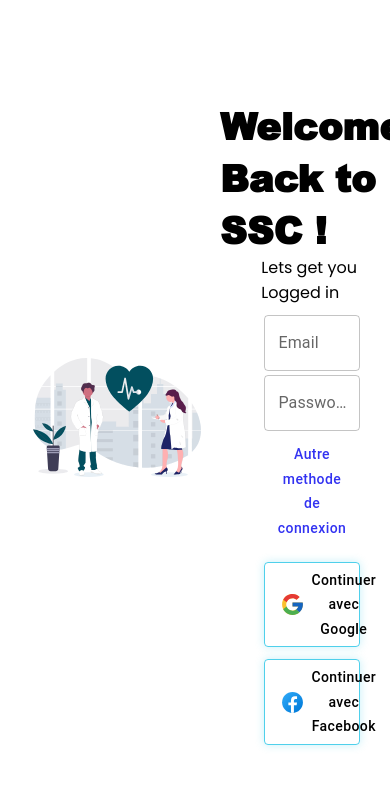
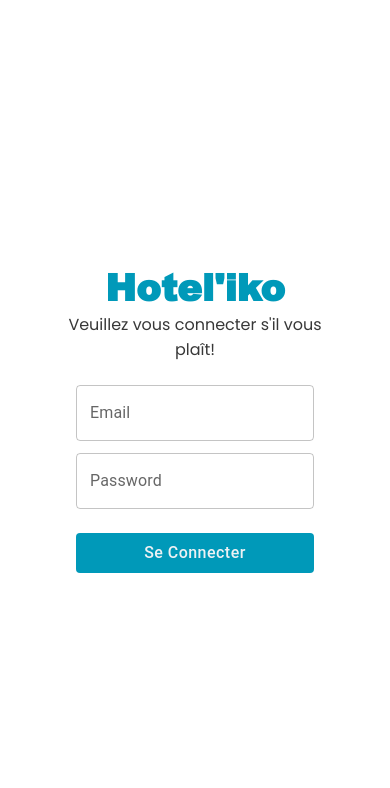
Before and after one commit to RaMiAnderson/Hopitaliko-V-Web, a React (Vite) app in the folder client/: page /auth in a window 390 px wide. Shown: the top 788 px of the page. Built offline with nearby package versions, Linux system fonts and the light colour scheme.

Commit message:
Login Page responsive à 70%

```diff
--- a/client/src/App.css
+++ b/client/src/App.css
@@ -14,3 +14,14 @@
   outline: none;
   box-sizing: border-box;
 }
+
+:root {
+  --noirbe : rgb(56, 56, 56);
+  --white : #edf1f4;
+  --whiteBe : rgb(248, 247, 247);
+  --blueThem : #0099B9;
+  --blueThemClaire : #00b3d6;
+  --blueThemDur : #024F5F;
+  --grayTransp : #3f3d551a;
+  --orange : #ff6161;
+}
--- a/client/src/main.jsx
+++ b/client/src/main.jsx
@@ -2,8 +2,27 @@ import { StrictMode } from 'react'
 import { createRoot } from 'react-dom/client'
 import App from './App.jsx'
 
+//route ImportDep
+import {createBrowserRouter, RouterProvider, Route, Navigate} from 'react-router-dom';
+
+
+
+//Routes
+const route = createBrowserRouter([
+  {
+    path: "/auth",
+    element : < App/>
+  },
+  {
+    path: "/",
+    element : < Navigate to="/auth" replace/>
+  }
+]);
+
+
+
 createRoot(document.getElementById('root')).render(
   <StrictMode>
-    <App />
+    < RouterProvider router={route}/>
   </StrictMode>,
 )
--- a/client/src/pages/Login/Login.css
+++ b/client/src/pages/Login/Login.css
@@ -16,14 +16,7 @@
     justify-content: center;
     align-items: center;
 }
-.loginParent .cover p{
-    font-weight: bolder;
-    position: absolute;
-    top: 25px;
-    left: 130px;
-    color: var(--orange);
-    font-size: 140px;
-}
+
 .loginParent .cover img{
     width: 72%;
     margin-top: -4%;
@@ -48,6 +41,12 @@
 .loginParent .sectionForm .salutation h2{
     font-family: arialBlack;
     font-size: 37px;
+}
+.loginParent .sectionForm .salutation p{
+    text-align: center;
+}
+.loginParent .sectionForm .TitleLogin{
+    color: var(--blueThem);
 }
 .loginParent .sectionForm .salutation{
     color: var(--noirbe);
@@ -103,3 +102,26 @@
     align-items: center;
     justify-content: space-evenly;
 }
+
+@media screen and (max-width : 1024px) {
+    .loginParent {
+        justify-content: center;
+    }
+
+    .loginParent .cover{
+        display: none;
+    }
+
+    .loginParent .sectionForm{
+        width: 80%;
+        display: flex;
+        justify-content: center;
+        align-items: center;
+        flex-direction: column;
+    }
+}
+@media screen and (max-width : 860px) {
+    .loginParent .sectionForm{
+        width: 100%;
+    }
+}
--- a/client/src/pages/Login/LoginUser.jsx
+++ b/client/src/pages/Login/LoginUser.jsx
@@ -1,12 +1,9 @@
-import React from 'react'
+import React, {useState,useEffect} from 'react'
 import LoginCover from "../../assets/cover/bg.svg"
 
 //component
 import { TextField, Button } from '@mui/material'
 
-//ico
-import GoogleIcon from '../../assets/ico/icons8-google.svg'
-import FacebookIcon from '../../assets/ico/icons8-facebook.svg'
 //style
 import "./Login.css"
 
@@ -23,14 +20,13 @@ let LoginUser = ()=> {
         <section className='sectionForm'>
 
           <div className='salutation'>
-            <h2>Welcome Back to SSC !</h2>
-            <p>Lets get you Logged in</p>
+            <h2 className='TitleLogin'>Hotel'iko</h2>
+            <p>Veuillez vous connecter s'il vous plaît!</p>
           </div>
 
           <div className='divForm'>
             <form action="#">
               <TextField
-
                 id='outlined-required'
                 label="Email"
                 defaultValue="" className='textField emailErr' />
@@ -41,14 +37,9 @@ let LoginUser = ()=> {
                 autoComplete='current-password'
                 className='textField passErr' />
 
+              <Button type='submit' className='btnSubmit' variant="Contained">Se Connecter</Button>
+            </form>
 
-            </form>
-            <a href=""><Button className='btnOtherLog' variant="Contained">Autre methode de connexion</Button></a>
-
-            <div className='forgotPasswSection'>
-              <Button className='otherLogBtn' variant='outlined'><img src={GoogleIcon} alt="" />Continuer avec Google</Button>
-              <Button className='otherLogBtn' variant='outlined' ><img  src={FacebookIcon} alt="" />Continuer avec Facebook</Button>
-            </div>
           </div>
 
         </section>
```
